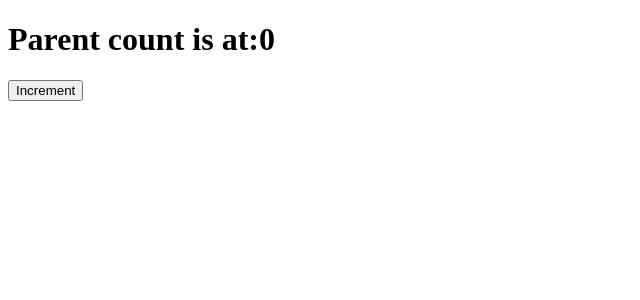
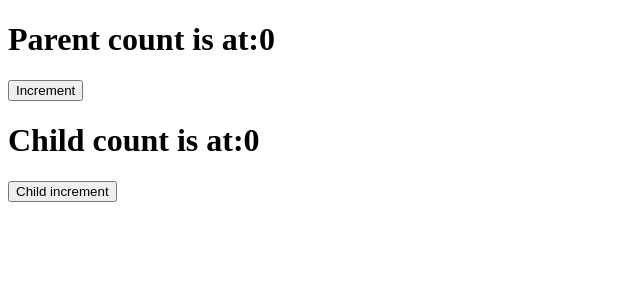
Before and after one commit to bobbyDeepak1415/React_Hooks, a React (Vite) app: page / in a window 1280 px wide. Shown: the top 300 px of the page, without its empty margins (0-640 px from the left). Built offline with nearby package versions, Linux system fonts and the light colour scheme.

Commit message:
setup done

```diff
--- a/src/Child1.jsx
+++ b/src/Child1.jsx
@@ -1,11 +1,14 @@
-import React from 'react'
+import React from "react";
 
-const Child1 = () => {
+const Child1 = ({ count, updatedValue }) => {
+  console.log("child rendering...");
+
   return (
     <div>
+      <h1>Child count is at:{count}</h1>
+      <button onClick={updatedValue}>Child increment</button>
+    </div>
+  );
+};
 
-    </div>
-  )
-}
-
-export default Child1
+export default Child1;
--- a/src/Demo.jsx
+++ b/src/Demo.jsx
@@ -1,18 +1,25 @@
-
-
-import React, { useState } from 'react'
+import React, { useCallback, useState } from "react";
+import Child1 from "./Child1";
 
 const Demo = () => {
+  const [count, setCount] = useState(0);
 
-  const [count,setCount]=useState(0)
+  console.log("parent rendering...");
+
+  const memoizedValue = useCallback(() => {
+    setCount((prev) => prev + 1);
+  }, []);
 
   return (
     <div>
       <h1>Parent count is at:{count}</h1>
-      <button onClick={()=>setCount(prev=>prev+1)}>Increment</button>
+      <button onClick={() => setCount((prev) => prev + 1)}>Increment</button>
 
+      <div>
+        <Child1 count={count} updatedValue={memoizedValue} />
+      </div>
     </div>
-  )
-}
+  );
+};
 
-export default Demo
+export default Demo;
```
